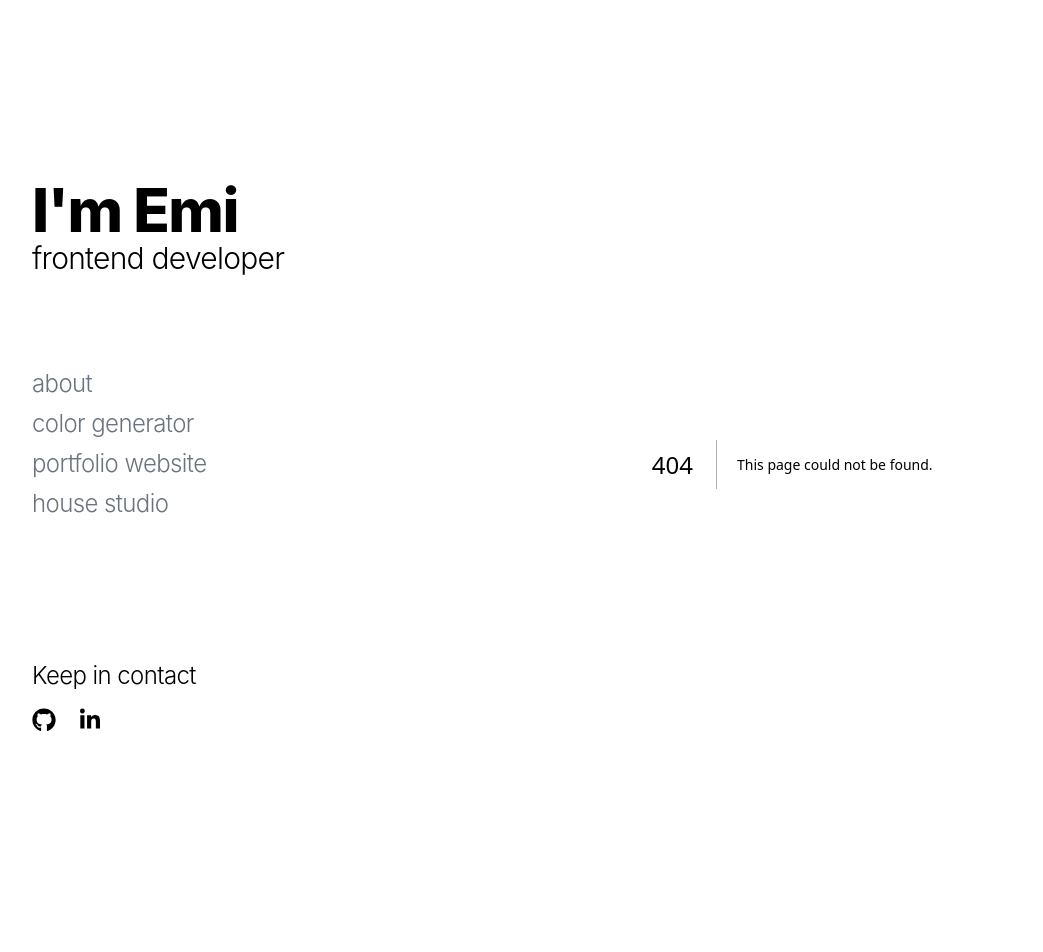
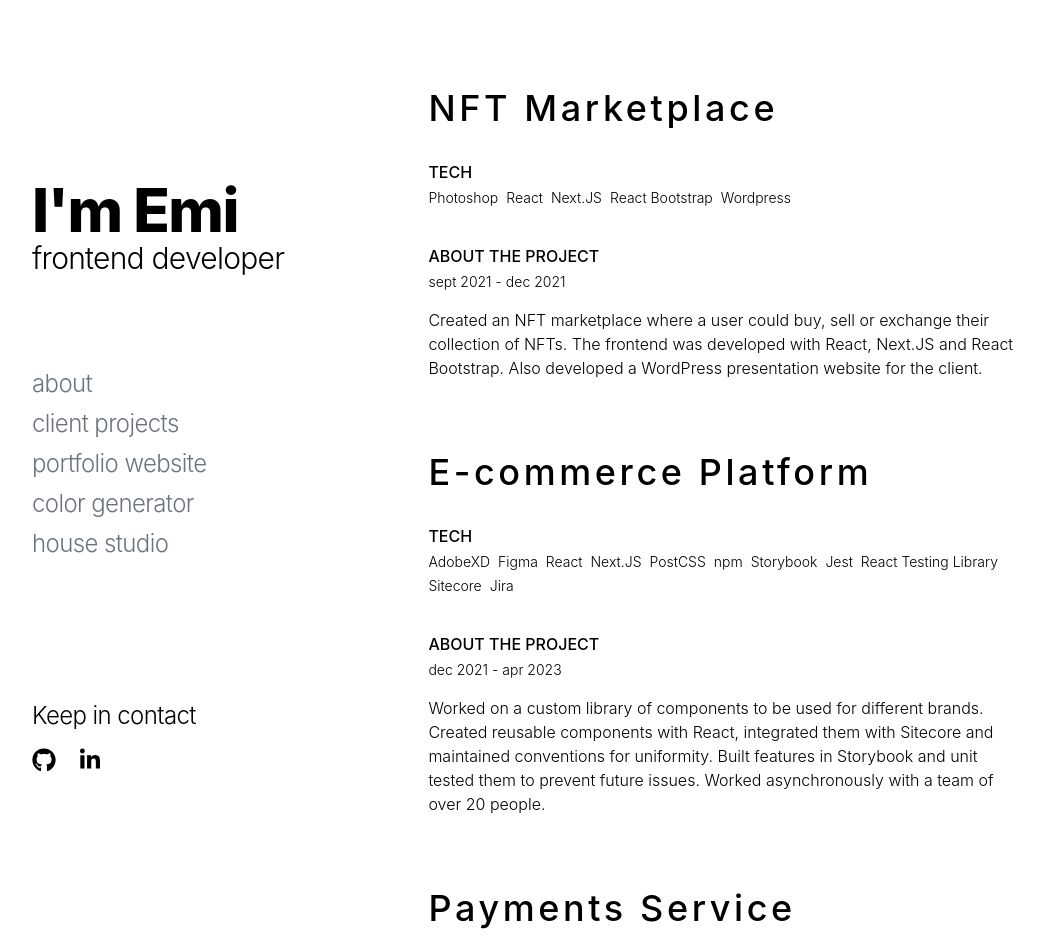
Before and after one commit to e-cmt/emi-codes, a Next.js app: page /projects/client-projects in a window 1280 px wide. Before the commit this address had no page. Shown: the top 952 px of the page, without its empty margins (36-1079 px from the left). Before the commit the page ends 912 px from the top, so only its background shows below. Built offline with nearby package versions, Linux system fonts and the light colour scheme.

Commit message:
added project

```diff
--- a/components/layout/layout.js
+++ b/components/layout/layout.js
@@ -3,7 +3,7 @@ import styles from './layout.module.css';
 import Link from 'next/link';
 import React, { useState, useRef } from 'react';
 import { FontAwesomeIcon } from '@fortawesome/react-fontawesome';
-import { faBars, faEnvelope } from '@fortawesome/free-solid-svg-icons';
+import { faBars } from '@fortawesome/free-solid-svg-icons';
 import {
   faDribbble,
   faGithub,
@@ -56,11 +56,11 @@ export default function Layout({ children }) {
             </li>
             <li>
               <Link
-                href="/projects/color-generator"
+                href="/projects/client-projects"
                 onClick={onClick}
                 className={styles.links}
               >
-                color generator
+                client projects
               </Link>
             </li>
             <li>
@@ -70,6 +70,15 @@ export default function Layout({ children }) {
                 className={styles.links}
               >
                 portfolio website
+              </Link>
+            </li>
+            <li>
+              <Link
+                href="/projects/color-generator"
+                onClick={onClick}
+                className={styles.links}
+              >
+                color generator
               </Link>
             </li>
             <li>
@@ -100,11 +109,14 @@ export default function Layout({ children }) {
             about
             <h6></h6>
           </Link>
-          <Link href="/projects/color-generator" className={styles.links}>
-            color generator
+          <Link href="/projects/client-projects" className={styles.links}>
+            client projects
           </Link>
           <Link href="/projects/portfolio-website" className={styles.links}>
             portfolio website
+          </Link>
+          <Link href="/projects/color-generator" className={styles.links}>
+            color generator
           </Link>
           <Link href="/projects/house-studio" className={styles.links}>
             house studio
--- a/pages/index.js
+++ b/pages/index.js
@@ -11,8 +11,8 @@ export default function Home() {
 
       <div className="flex flex-wrap items-center justify-start">
         <Card
-          link="/projects/color-generator"
-          title="color generator"
+          link="/projects/client-projects"
+          title="client projects"
           color="yellow"
         />
         <Card link="/about" title="about" color="purple" />
@@ -21,7 +21,16 @@ export default function Home() {
           title="portfolio website"
           color="pink"
         />
-        <Card link="/projects/house-studio" title="house studio" color="blue" />
+        <Card
+          link="/projects/color-generator"
+          title="color generator"
+          color="blue"
+        />
+        <Card
+          link="/projects/house-studio"
+          title="house studio"
+          color="yellow"
+        />
       </div>
     </>
   );
--- /dev/null
+++ b/pages/projects/client-projects.js
@@ -0,0 +1,46 @@
+import Head from 'next/head';
+import { siteTitle } from '../../components/layout/layout';
+import Article from '../../components/article/article';
+
+export default function ClientProjects() {
+  return (
+    <>
+      <Head>
+        <title>{siteTitle}</title>
+      </Head>
+
+      <Article
+        title="NFT Marketplace"
+        tags={['Photoshop', 'React', 'Next.JS', 'React Bootstrap', 'Wordpress']}
+        date="sept 2021 - dec 2021"
+        body="Created an NFT marketplace where a user could buy, sell or exchange their collection of NFTs. The frontend was developed with React, Next.JS and React Bootstrap. Also developed a WordPress presentation website for the client."
+      />
+
+      <Article
+        title="E-commerce Platform"
+        tags={[
+          'AdobeXD',
+          'Figma',
+          'React',
+          'Next.JS',
+          'PostCSS',
+          'npm',
+          'Storybook',
+          'Jest',
+          'React Testing Library',
+          'Sitecore',
+          'Jira',
+        ]}
+        date="dec 2021 - apr 2023"
+        body="Worked on a custom library of components to be used for different brands. Created reusable components with React, integrated them with Sitecore and maintained conventions for uniformity. Built features in Storybook and unit tested them to prevent future issues. Worked asynchronously with a team of over 20 people."
+      />
+
+      <Article
+        title="Payments Service"
+        tags={['Figma', 'React', 'Next.JS', 'CSS', 'Jira']}
+        date="may 2023 - present"
+        body="Implemented payments into a website using a third-party service. The front-end was developed with React and deployed with Next.JS."
+      />
+    </>
+  );
+}
```
